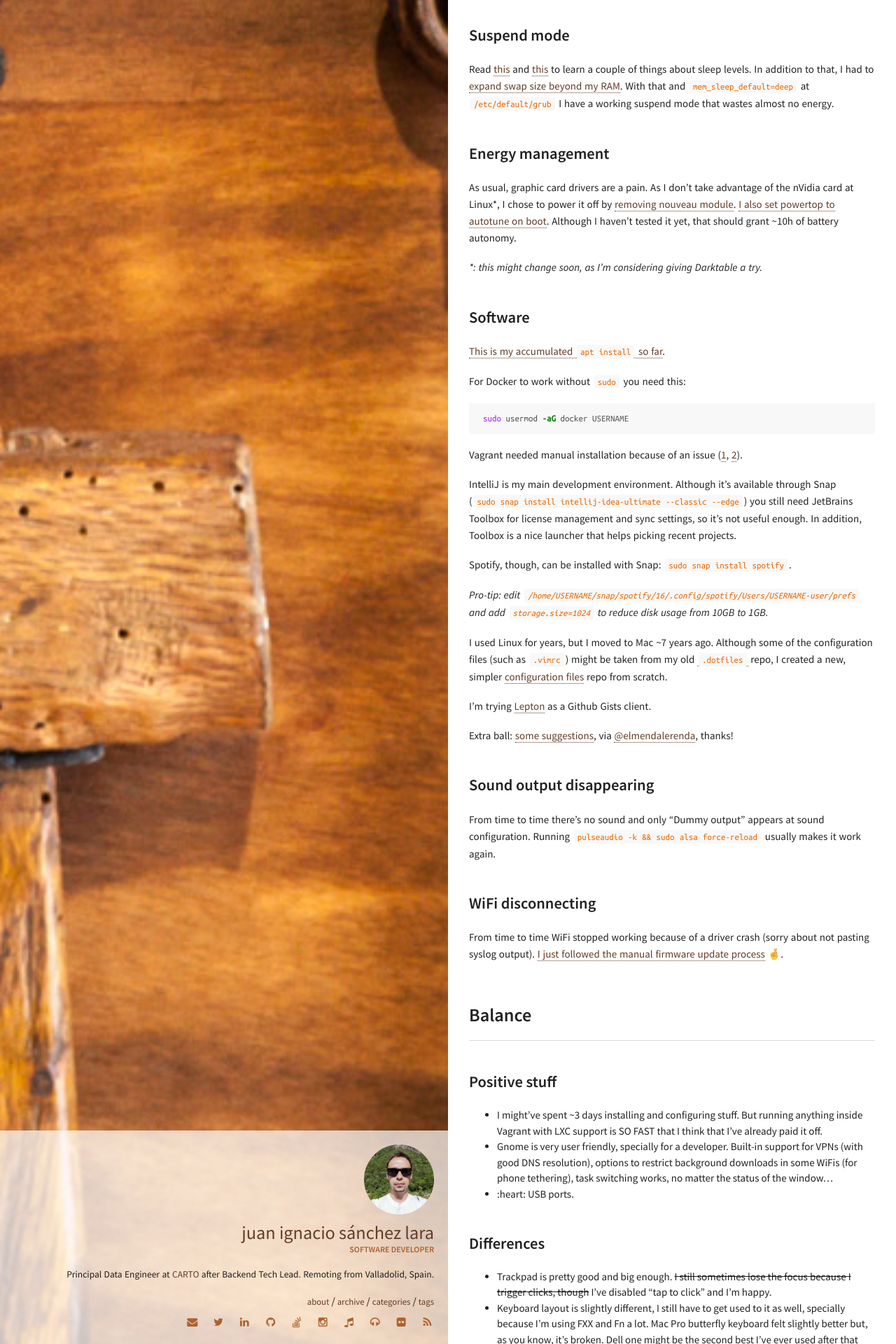
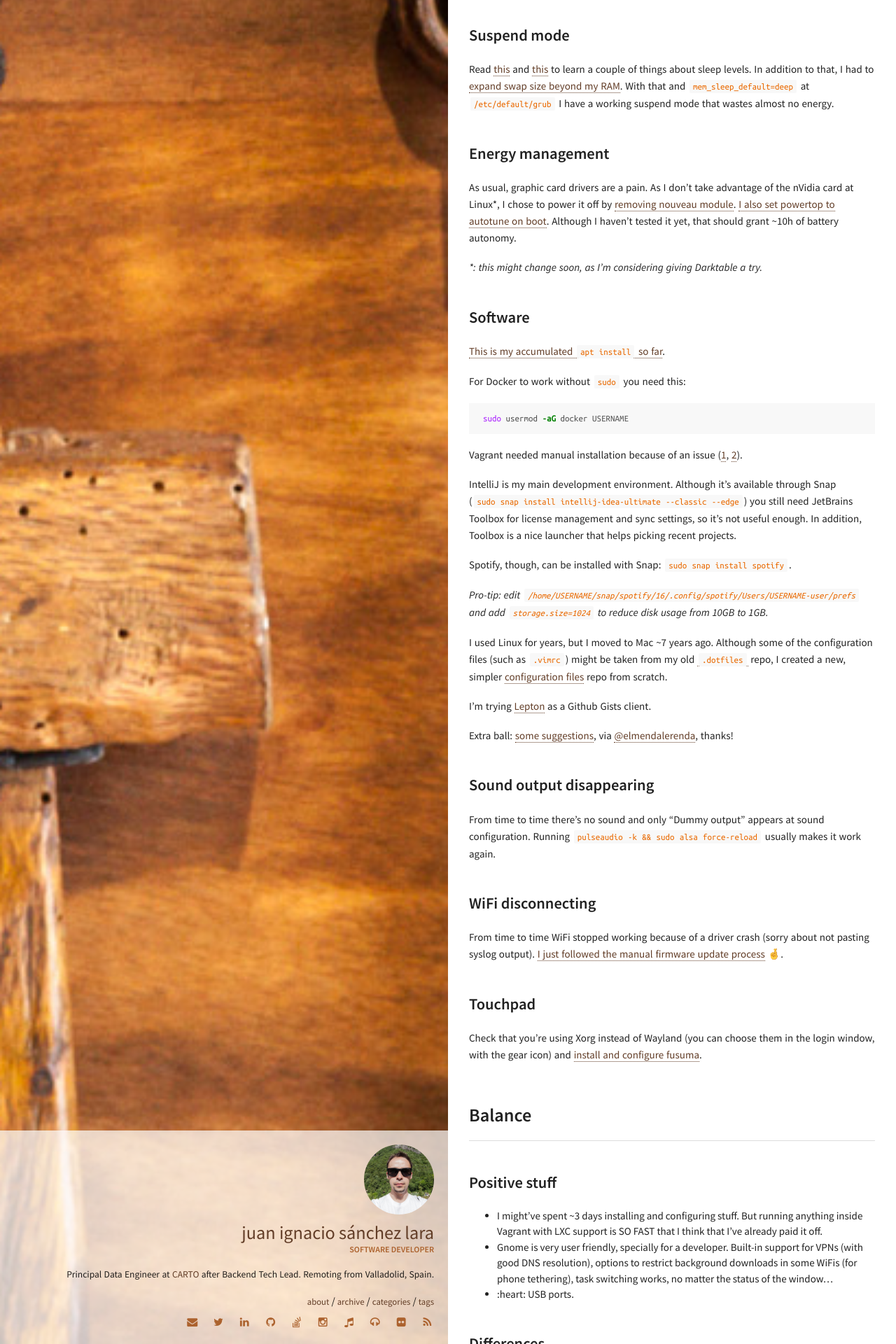
Before and after one commit to juanignaciosl/juanignaciosl.github.io, a Jekyll site: the page built from _posts/2018-07-01-back_to_linux.markdown, in a window 1280 px wide. Shown: the part 3080-5000 px from the top of the page at 70% size. Built offline with Jekyll 4.4.1, drawn with Linux system fonts in a browser that asks for light colours; some of the changed text lies outside the part shown.

Commit message:
Install fusuma

```diff
--- a/_posts/2018-07-01-back_to_linux.markdown
+++ b/_posts/2018-07-01-back_to_linux.markdown
@@ -121,6 +121,10 @@ From time to time there's no sound and only "Dummy output" appears at sound conf
 
 From time to time WiFi stopped working because of a driver crash (sorry about not pasting syslog output). [I just followed the manual firmware update process](https://www.dell.com/support/article/es/es/esbsdt1/sln306440/killer-n1535-wireless-firmware-manual-update-guide-for-ubuntu-systems?lang=en) 🤞.
 
+### Touchpad
+
+Check that you're using Xorg instead of Wayland (you can choose them in the login window, with the gear icon) and [install and configure fusuma](https://askubuntu.com/questions/1034624/touchpad-gestures-in-ubuntu-18-04-lts).
+
 ## Balance
 
 ### Positive stuff
```
